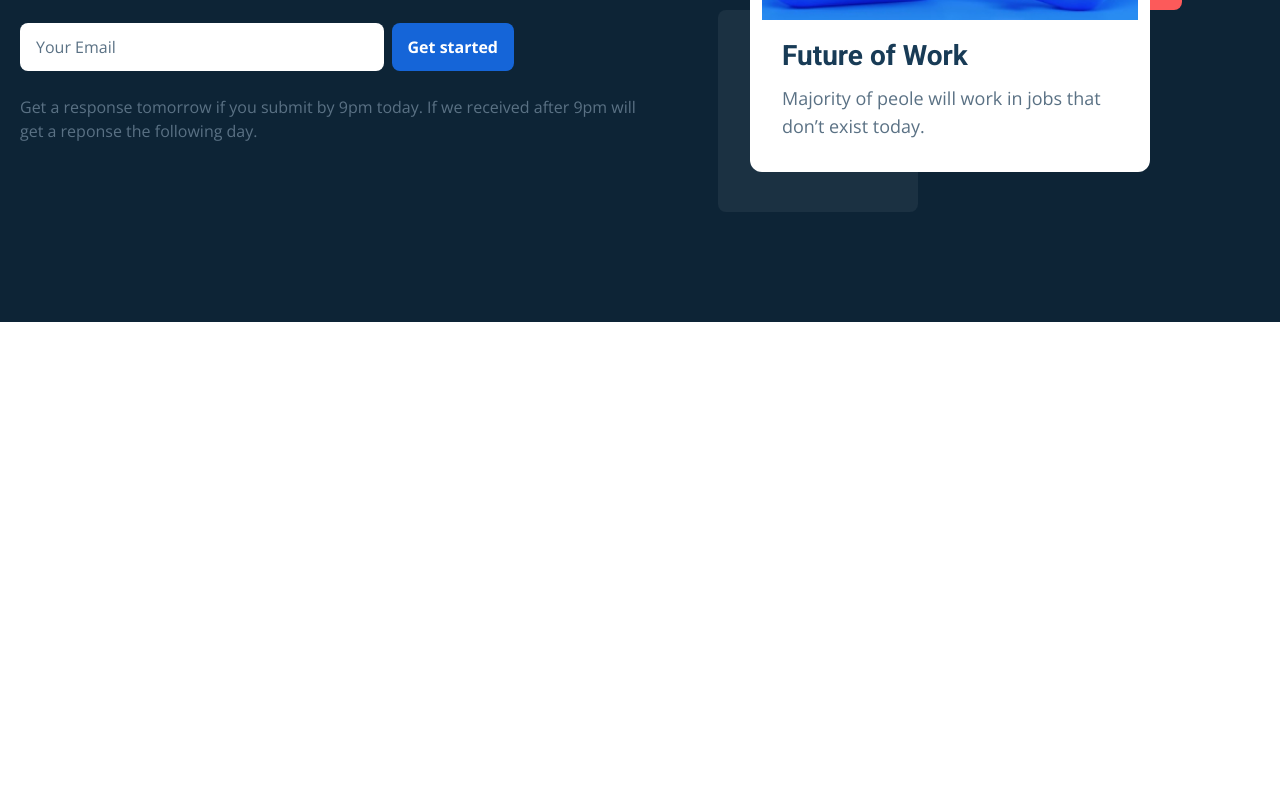
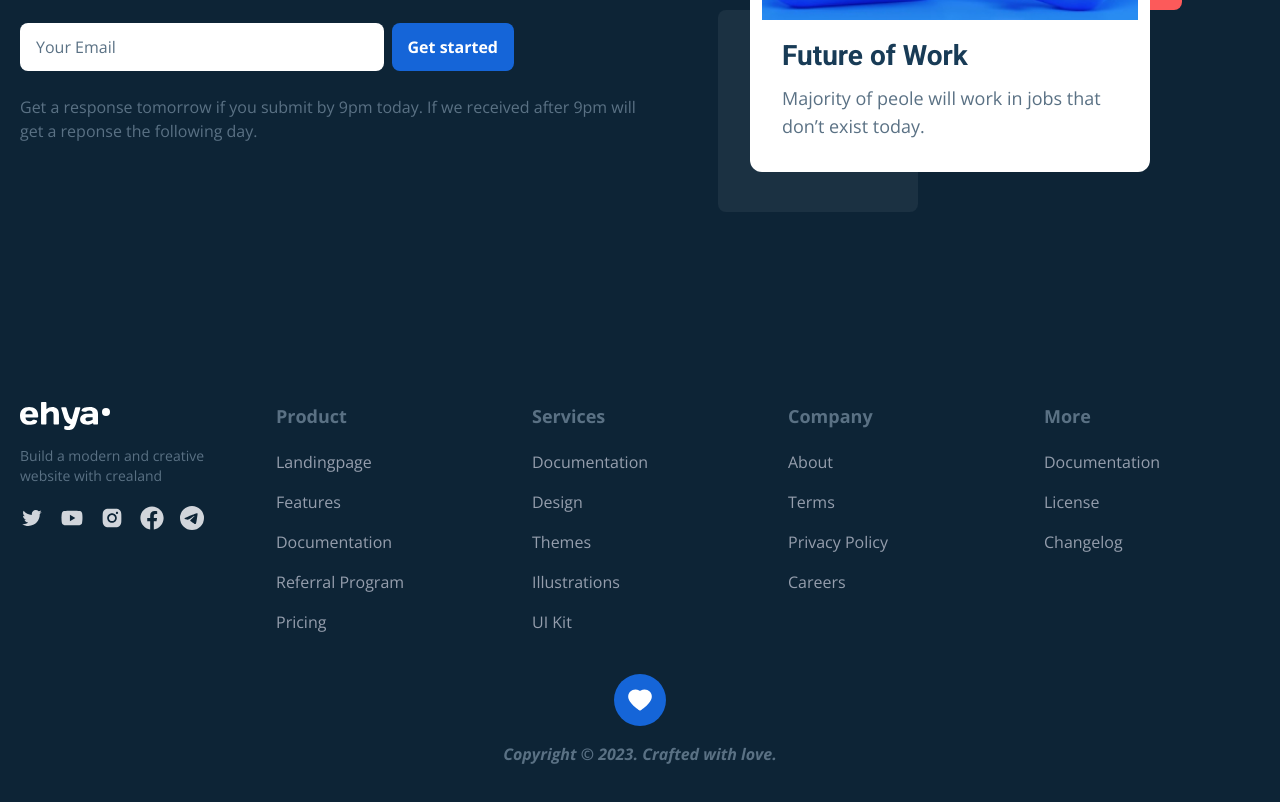
Before and after one commit to Sremmacs/blog-project, a React (Create React App) app: page / in a window 1280 px wide. Shown: the part 1657-2459 px from the top of the page. Before the commit the page ends 1979 px from the top, so only its background shows below. Built offline with nearby package versions, Linux system fonts and the light colour scheme.

Commit message:
8 - Footer

```diff
--- a/src/components/Footer.jsx
+++ b/src/components/Footer.jsx
@@ -1,7 +1,114 @@
 import React from 'react'
+import {AiOutlineTwitter,AiFillYoutube,AiFillInstagram,AiFillHeart,} from "react-icons/ai";
+import { FaFacebook } from "react-icons/fa";
+import { BsTelegram } from "react-icons/bs";
+import { images } from "../constants";
 
 const Footer = () => {
-  return <div></div>;
+  return(
+    <section className="bg-dark-hard">
+      <footer className="container mx-auto grid grid-cols-10 px-5 py-10 gap-y-10 gap-x-5 md:pt-20 md:grid-cols-12 lg:grid-cols-10 lg:gap-x-10">
+        <div className="col-span-5 md:col-span-4 lg:col-span-2">
+          <h3 className="text-dark-light font-bold md:text-lg">Product</h3>
+          <ul className="text-[#959EAD] text-sm mt-5 space-y-4 md:text-base">
+            <li>
+              <a href="/">Landingpage</a>
+            </li>
+            <li>
+              <a href="/">Features</a>
+            </li>
+            <li>
+              <a href="/">Documentation</a>
+            </li>
+            <li>
+              <a href="/">Referral Program</a>
+            </li>
+            <li>
+              <a href="/">Pricing</a>
+            </li>
+          </ul>
+        </div>
+        <div className="col-span-5 md:col-span-4 lg:col-span-2">
+          <h3 className="text-dark-light font-bold md:text-lg">Services</h3>
+          <ul className="text-[#959EAD] text-sm mt-5 space-y-4 md:text-base">
+            <li>
+              <a href="/">Documentation</a>
+            </li>
+            <li>
+              <a href="/">Design</a>
+            </li>
+            <li>
+              <a href="/">Themes</a>
+            </li>
+            <li>
+              <a href="/">Illustrations</a>
+            </li>
+            <li>
+              <a href="/">UI Kit</a>
+            </li>
+          </ul>
+        </div>
+        <div className="col-span-5 md:col-span-4 md:col-start-5 lg:col-start-auto lg:col-span-2">
+          <h3 className="text-dark-light font-bold md:text-lg">Company</h3>
+          <ul className="text-[#959EAD] text-sm mt-5 space-y-4 md:text-base">
+            <li>
+              <a href="/">About</a>
+            </li>
+            <li>
+              <a href="/">Terms</a>
+            </li>
+            <li>
+              <a href="/">Privacy Policy</a>
+            </li>
+            <li>
+              <a href="/">Careers</a>
+            </li>
+          </ul>
+        </div>
+        <div className="col-span-5 md:col-span-4 lg:col-span-2">
+          <h3 className="text-dark-light font-bold md:text-lg">More</h3>
+          <ul className="text-[#959EAD] text-sm mt-5 space-y-4 md:text-base">
+            <li>
+              <a href="/">Documentation</a>
+            </li>
+            <li>
+              <a href="/">License</a>
+            </li>
+            <li>
+              <a href="/">Changelog</a>
+            </li>
+          </ul>
+        </div>
+        <div className="col-span-10 md:order-first md:col-span-4 lg:col-span-2">
+          <img src={images.Logo} alt="logo" className="brightness-0 invert mx-auto md:mx-0"/>
+          <p className="text-sm text-dark-light text-center mt-4 md:text-left md:text-base lg:text-sm">Build a modern and creative website with crealand</p>
+          <ul className="flex justify-center items-center mt-5 space-x-4 text-gray-300 md:justify-start">
+            <li>
+              <a href="/"><AiOutlineTwitter className="w-6 h-auto" /></a>
+            </li>
+            <li>
+              <a href="/"><AiFillYoutube className="w-6 h-auto" /></a>
+            </li>
+            <li>
+              <a href="/"><AiFillInstagram className="w-6 h-auto" /></a>
+            </li>
+            <li>
+              <a href="/"><FaFacebook className="w-6 h-auto" /></a>
+            </li>
+            <li>
+              <a href="/"><BsTelegram className="w-6 h-auto" /></a>
+            </li>
+          </ul>
+        </div>
+        <div className="hidden md:flex flex-col items-center space-y-4 md:col-span-12 lg:col-span-10">
+          <div className="bg-primary text-white p-3 rounded-full">
+            <AiFillHeart className="w-7 h-auto" />
+          </div>
+          <p className="font-bold italic text-dark-light">Copyright © 2023. Crafted with love.</p>
+        </div>
+      </footer>
+    </section>
+  );;
 };
 
 
```
